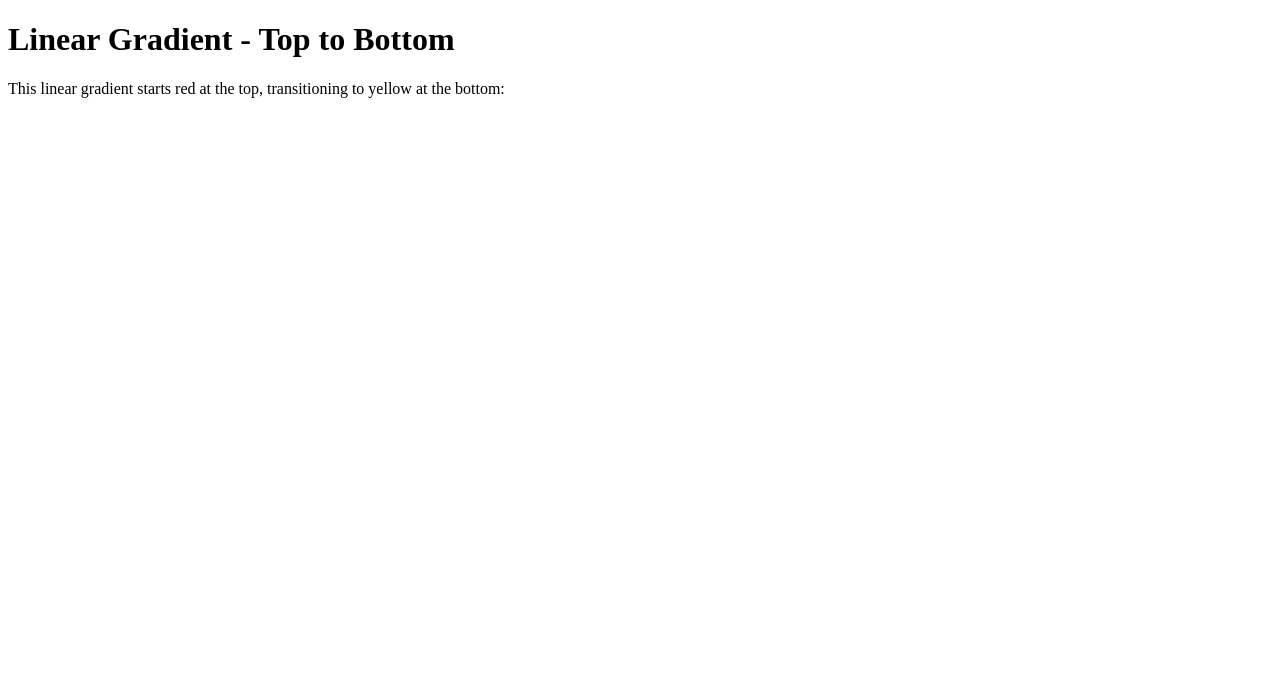
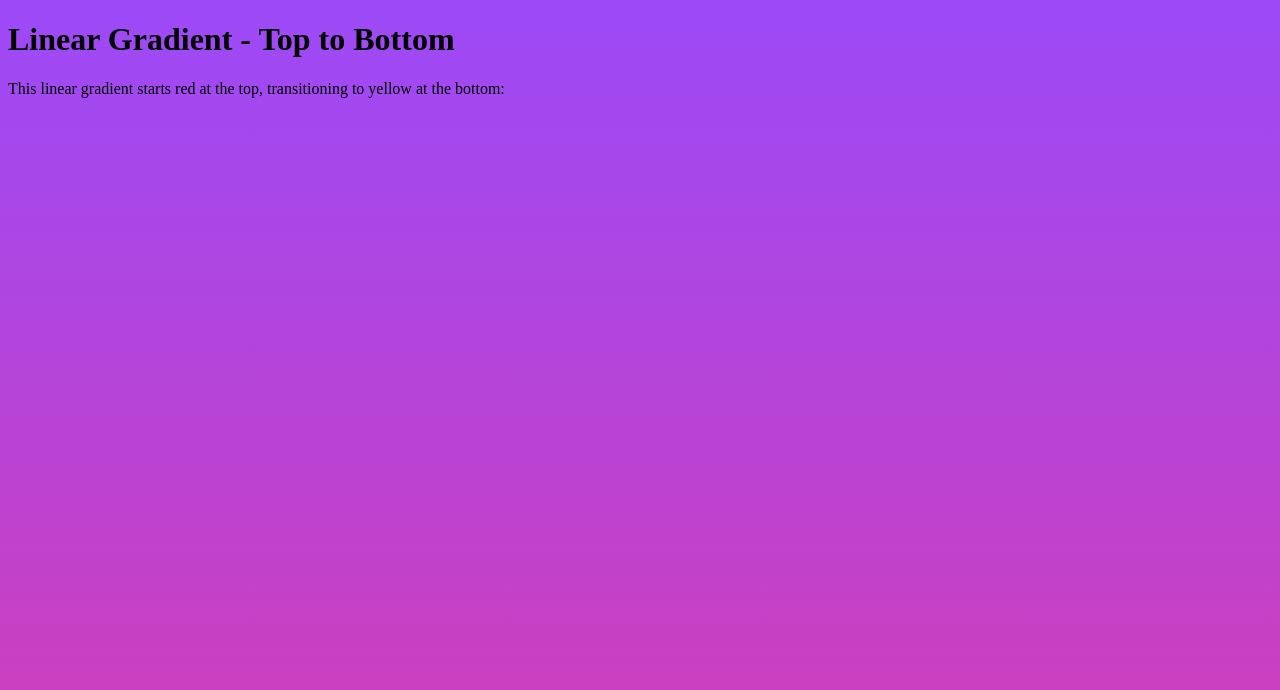
Before and after one commit to andressbarajas/SimpleLinktrClone, a plain HTML site: page index.html in a window 1280 px wide. Drawn offline with Linux system fonts and the light colour scheme; files that its build step writes are made by us from their sources.

Commit message:
Style it up

```diff
--- /dev/null
+++ b/CSS/styles.css
@@ -0,0 +1,10 @@
+
+/*  Background Gradient */
+html {
+    background: #9c4af8; /* fallback color */
+    background: linear-gradient( to bottom, #9c4af8, #d23eb7);
+    background-repeat: no-repeat;
+    background-size: cover;
+    width: 100%;
+    height: 100%;
+}
--- a/index.html
+++ b/index.html
@@ -1,21 +1,7 @@
 <!DOCTYPE html>
 <html>
 <head>
-<style>
-#grad1 {
-  background-color: red; /* For browsers that do not support gradients */
-  background-image: linear-gradient(red, yellow) fixed;
-}
-
-html {
-    background: #red; /* fallback color */
-    background: linear-gradient( to bottom, #red, #blue);
-    background-repeat: no-repeat;
-    background-size: cover;
-    width: 100%;
-    height: 100%;
-}
-</style>
+    <link rel="stylesheet" href="styles.css">
 </head>
 <body>
 
```
